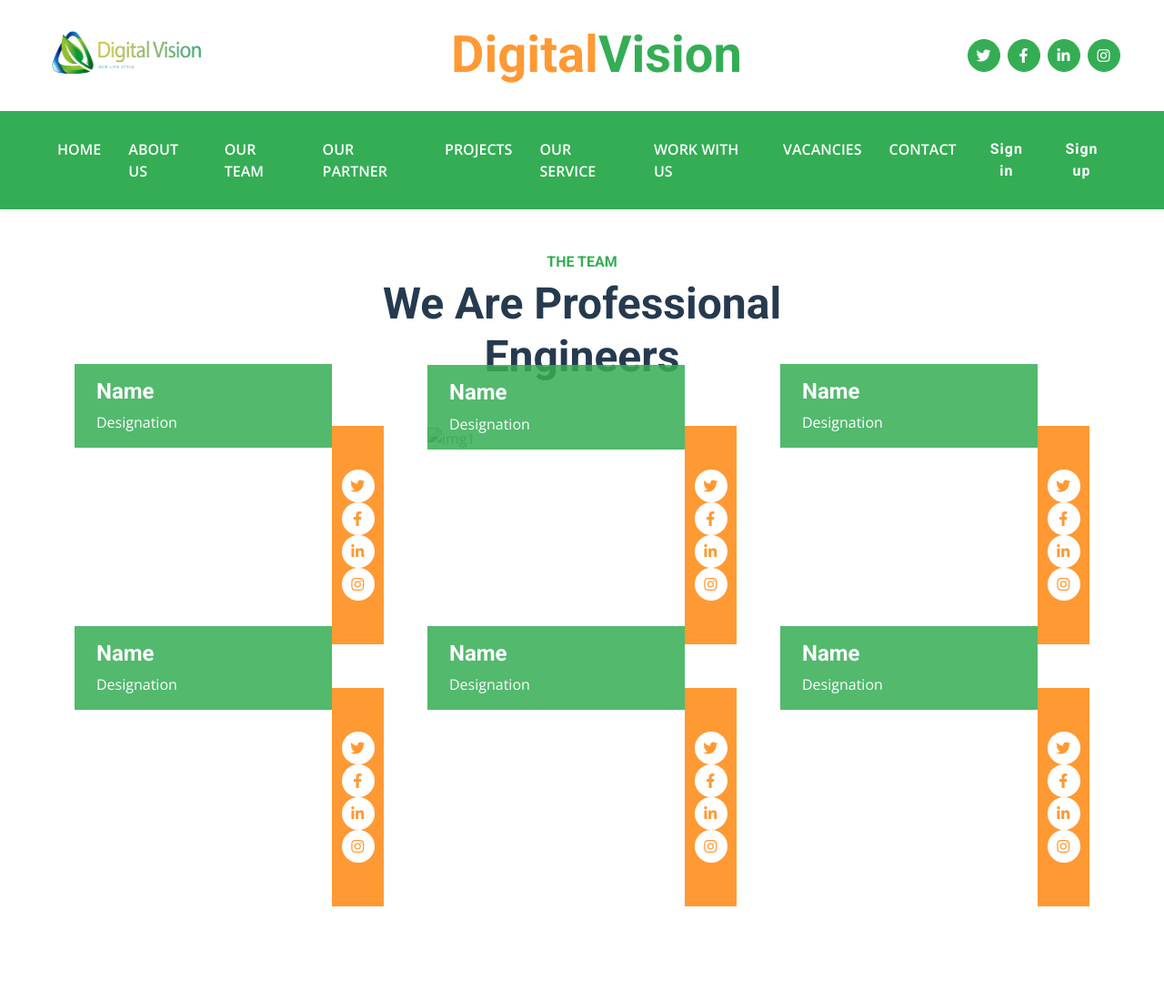
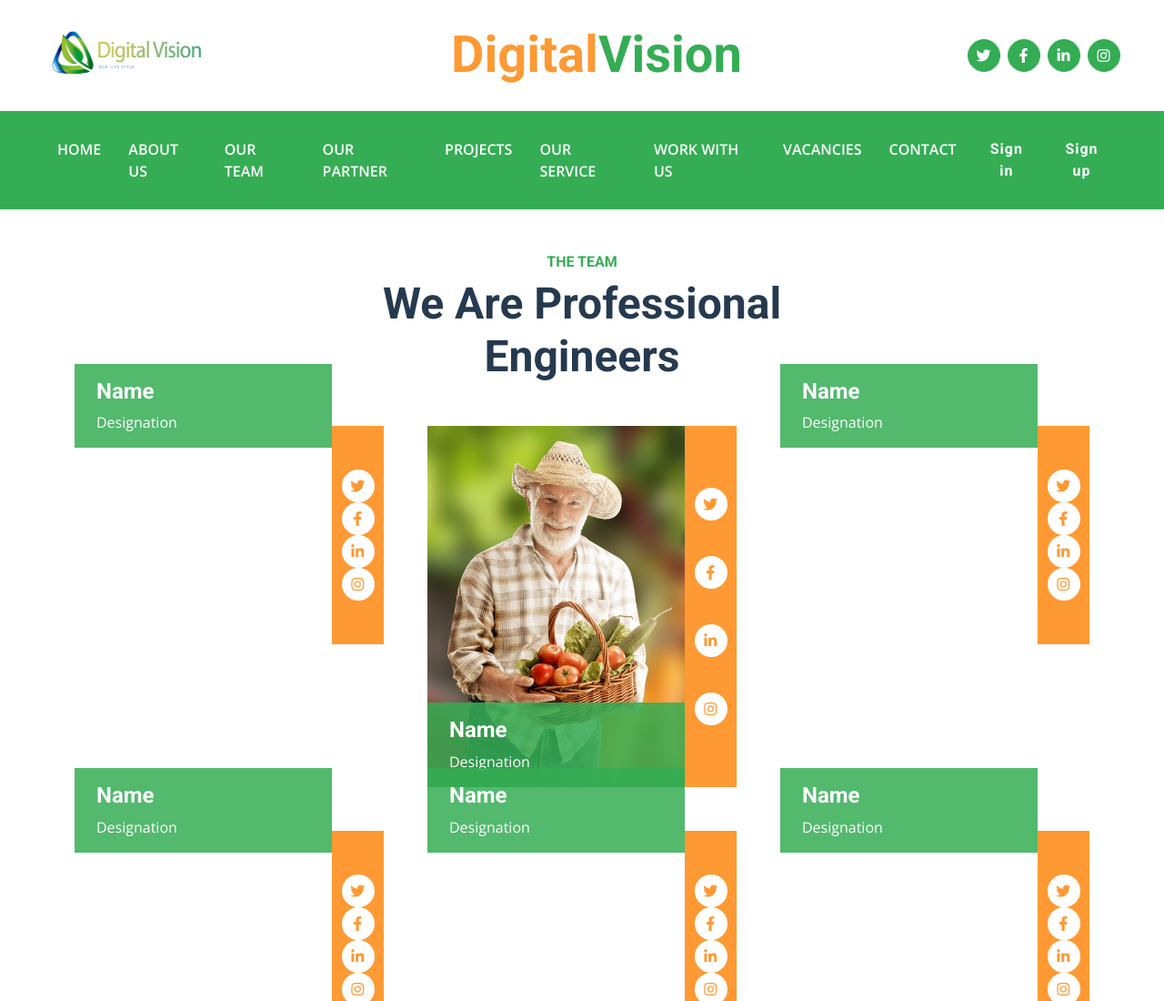
Before and after one commit to hadyalaa/energy, a plain HTML site: page team.html in a window 1280 px wide. Shown: the top 1100 px of the page at 91% size. Drawn offline with nearby package versions, Linux system fonts and the light colour scheme; files that its build step writes are made by us from their sources; the site is published under a folder, as on GitHub Pages, so addresses that start at the root find nothing.

Commit message:
Update team.html

```diff
--- a/team.html
+++ b/team.html
@@ -127,7 +127,7 @@
                     <div class="row g-0">
                         <div class="col-10">
                             <div class="position-relative">
-                                <img class="img-fluid w-100" src="/img/team-1.jpg" alt="img1">
+                                <img class="img-fluid w-100" src="./img/team-1.jpg" alt="img1">
                                 <div class="position-absolute start-0 bottom-0 w-100 py-3 px-4" style="background: rgba(52, 173, 84, .85);">
                                     <h4 class="text-white">Name</h4>
                                     <span class="text-white">Designation</span>
```
